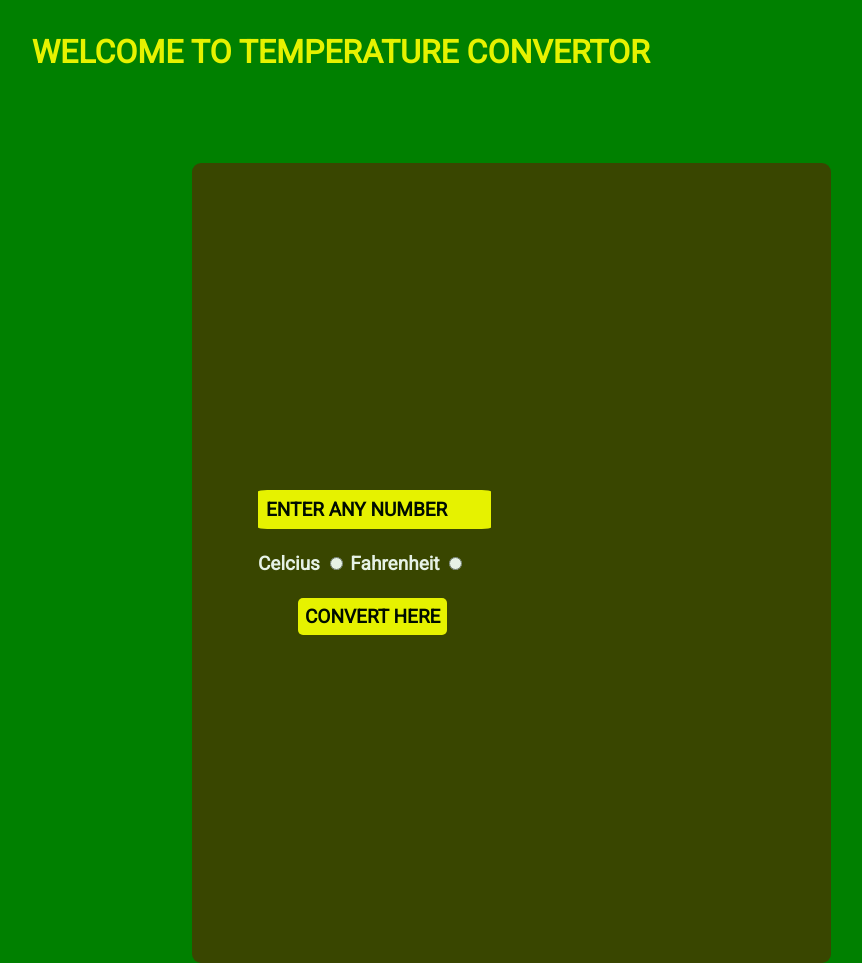
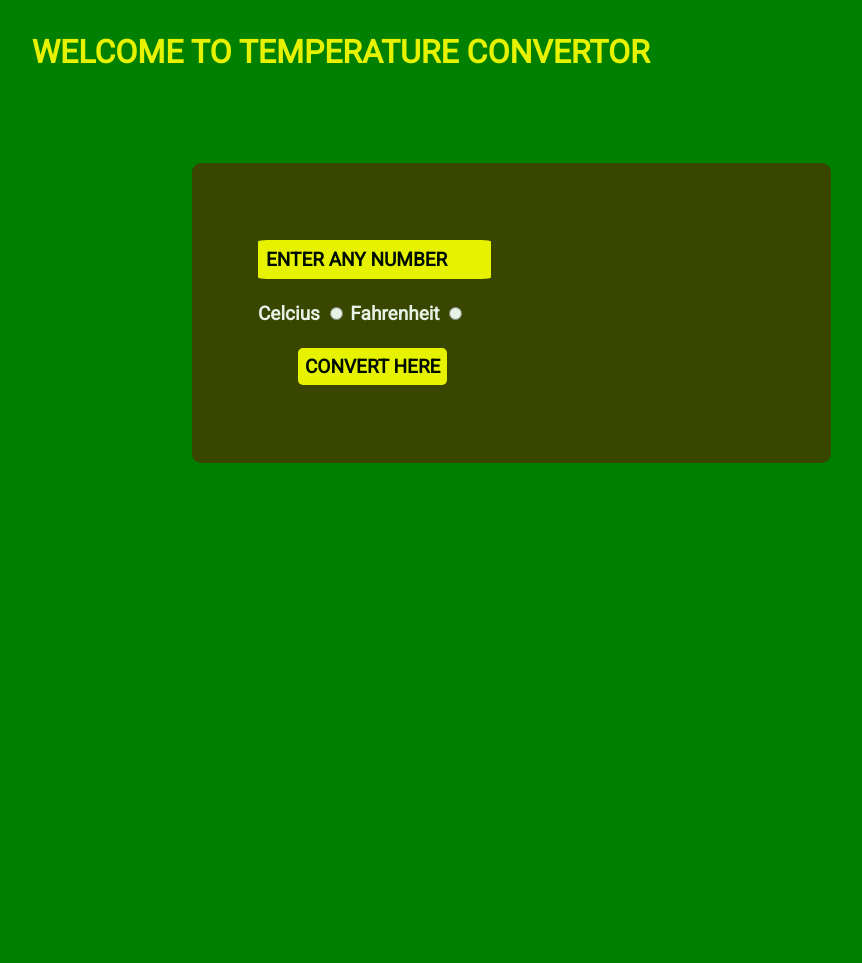
Before and after one commit to akm0786/Temperature-Convertor, a PHP site: page / in a window 1280 px wide. Shown: the whole page, without its empty margins (9-871 px from the left). After the commit the page ends 463 px from the top, so only its background shows below. Run offline with PHP 8.4, Linux system fonts and the light colour scheme.

Commit message:
Update index.php

```diff
--- a/index.php
+++ b/index.php
@@ -19,7 +19,7 @@
 		margin:0;
 		padding: 0;
 		width:100%;
-		height: 650px;
+		height: 100vh;
 		box-sizing: border-box;
 		background: green;
 
@@ -30,7 +30,7 @@
 	.main {
 
 	width: 50%;
-	height: 100vh;
+	height: 300px;
 	position: relative;
 	top: 60px;
 	left:200px;
```
